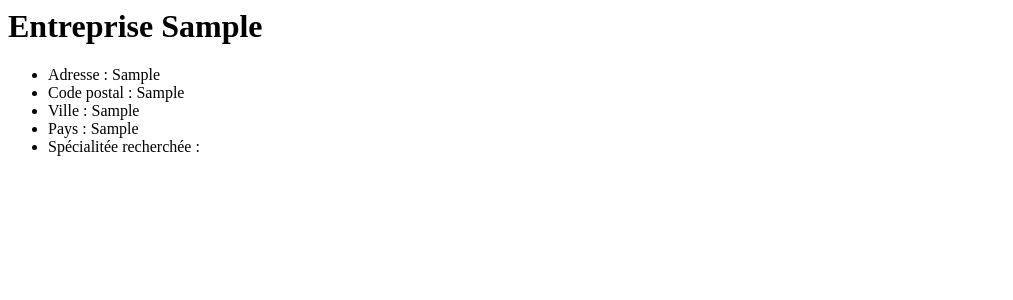
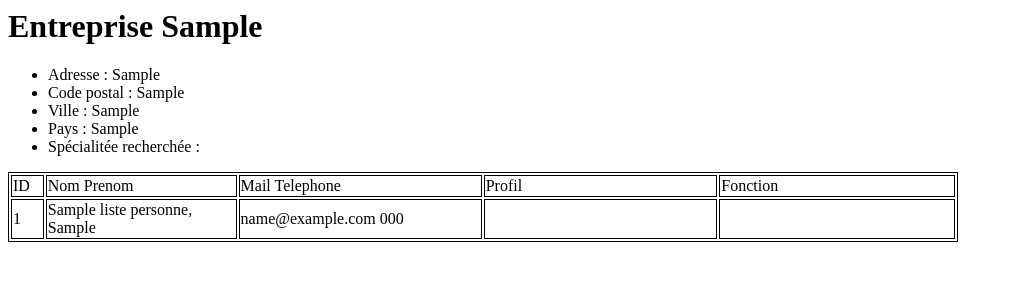
Before and after one commit to Rakbaal/GestionChatos_NOUVEAU, a Symfony app: template ACFG_gestionChataigneraie/templates/infoEntreprise.html.twig in a window 1280 px wide. Shown: the top 300 px of the page, without its empty margins (0-1013 px from the left). Run offline with Twig, Linux system fonts and the light colour scheme; the template is opened without the code that fills it: most values are stand-ins (such as "Sample title", 1, 10 or a date in 2020); some libraries are stand-ins or nearby versions.

Commit message:
Ajout liste employes dans detail entreprise

```diff
--- a/ACFG_gestionChataigneraie/src/Controller/infoEntrepriseController.php
+++ b/ACFG_gestionChataigneraie/src/Controller/infoEntrepriseController.php
@@ -2,6 +2,7 @@
 namespace App\Controller;
 
 use App\Entity\Entreprise;
+use App\Entity\Personne;
 use Doctrine\ORM\Mapping\Id;
 use Symfony\Bundle\FrameworkBundle\Controller\AbstractController;
 use Symfony\Component\Routing\Annotation\Route;
@@ -18,7 +19,8 @@ class infoEntrepriseController extends AbstractController
     public function infoEntreprise($id, ManagerRegistry $doctrine){
         $entityManager = $doctrine->getManager();
         $Entreprises = $entityManager->getRepository(Entreprise::class)->find($id);
-        return $this->render("infoEntreprise.html.twig ", ["Entreprises" => $Entreprises]);
+        $listePersonne = $entityManager->getRepository(Personne::class)->findAll();
+        return $this->render("infoEntreprise.html.twig ", ["Entreprises" => $Entreprises, 'listePersonne' => $listePersonne]);
     }
 }
 
--- a/ACFG_gestionChataigneraie/templates/infoEntreprise.html.twig
+++ b/ACFG_gestionChataigneraie/templates/infoEntreprise.html.twig
@@ -10,3 +10,34 @@
         {% endfor %}
         </li>
 </ul>
+
+<div class="tableau" style="width:75%; border: 1px solid black;">
+    <table>
+        <tr>
+            <td style="width: 30px; border: 1px solid black;">ID</td>
+            <td style="width: 200px; border: 1px solid black;">Nom Prenom</td>
+            <td style="width: 150px; border: 1px solid black;">Mail Telephone</td>
+            <td style="width: 150px; border: 1px solid black;">Profil</td>
+            <td style="width: 150px; border: 1px solid black;">Fonction</td>
+        </tr>
+        {% for personne in listePersonne %}
+        <tr>
+            <td style="width: 30px; border: 1px solid black; ">{{ personne.getId() }}</td>
+            <td style="width: 200px; border: 1px solid black; text-decoration : none; color: black;">{{ personne.getPERNOM() }}, {{ personne.getPERPRENOM() }}</td>
+            <td style="width: 250px; border: 1px solid black; text-decoration : none; color: black;">
+            {{ personne.getPERMAIL() }} {{ personne.getPERTEL()}}
+            </a></td>
+            <td style="width: 250px; border: 1px solid black; text-decoration : none; color: black;">
+                {% for Profil in personne.getProfils() %}
+                    {{ personne.getPROTYPE() }}
+                {% endfor %}
+            </a></td>
+            <td style="width: 250px; border: 1px solid black; text-decoration : none; color: black;">
+                {% for Fonction in personne.getFonctions() %}
+                    {{ personne.getFONLIBELLE() }}
+                {% endfor %}
+            </a></td>
+            </tr>
+        {% endfor %}
+    </table>
+</div>
```
